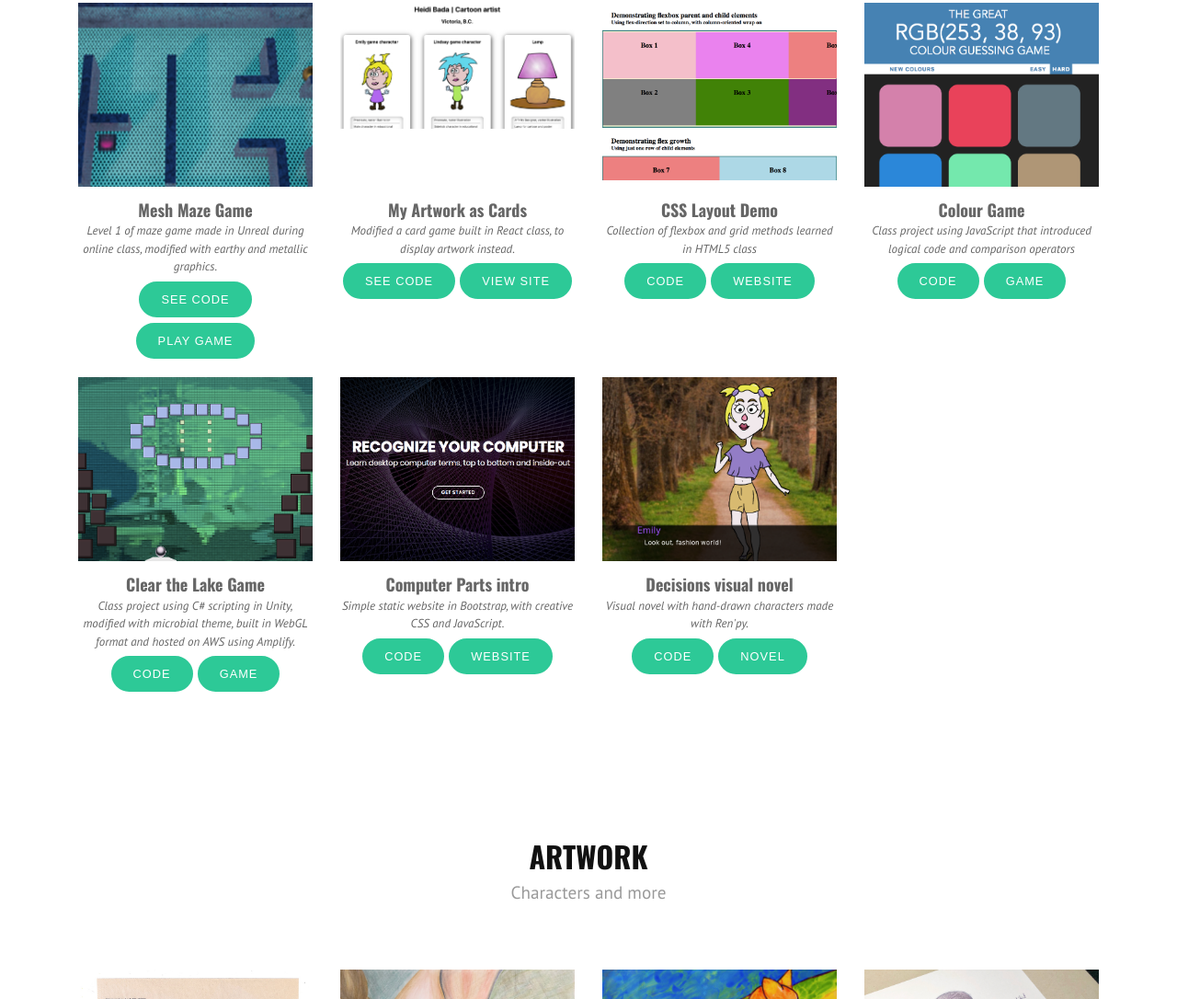
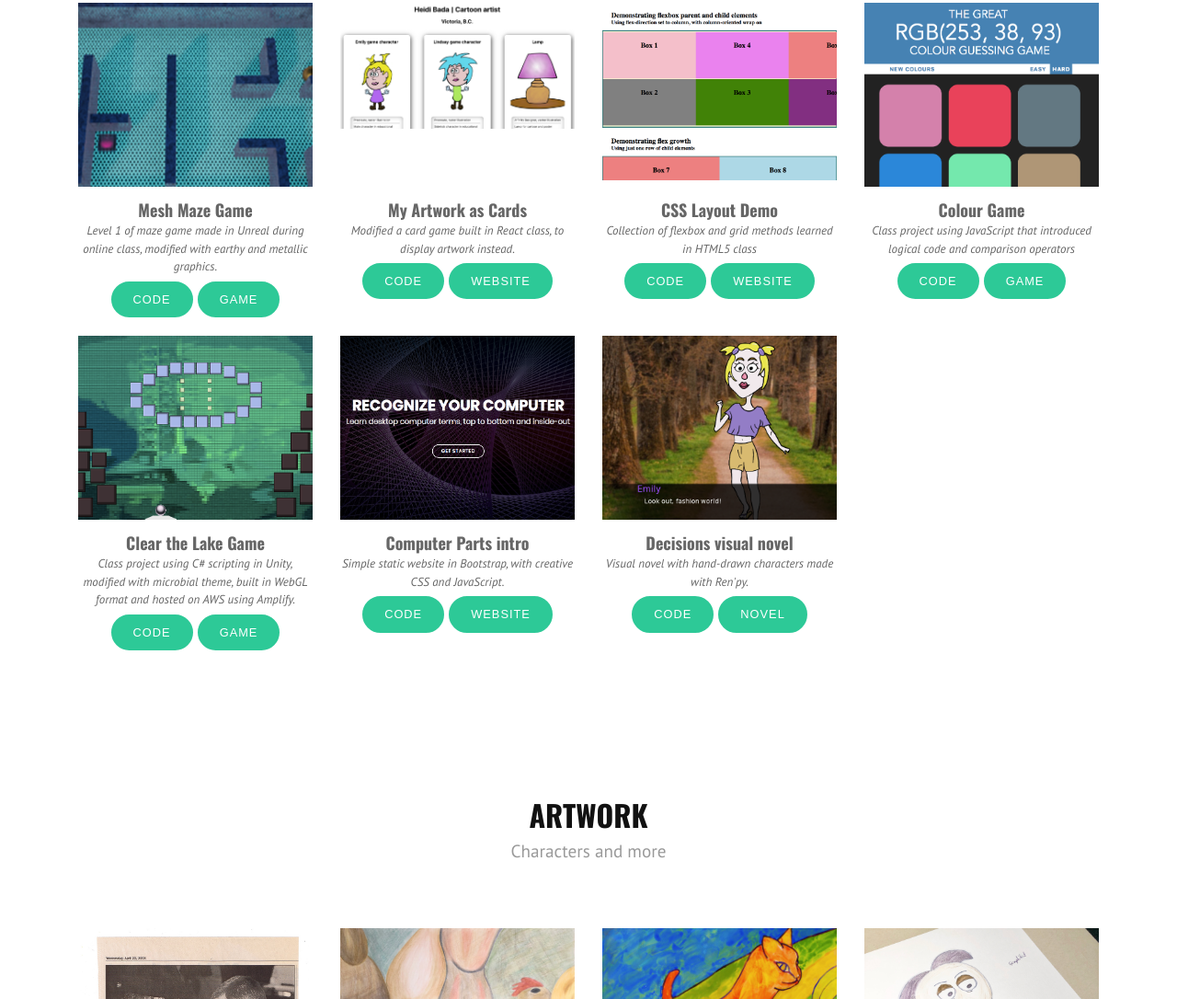
Before and after one commit to Hbada/Portfolio, a plain HTML site: page index.html in a window 1280 px wide. Shown: the part 1689-2775 px from the top of the page at 92% size. Drawn offline with nearby package versions, Linux system fonts and the light colour scheme.

Commit message:
shortened button text

```diff
--- a/index.html
+++ b/index.html
@@ -145,8 +145,8 @@
               <div class="pic"><img src="img/portfolio/mesh-maze-game-Heidi_Bada.png" alt="Screenshot of maze game built in Unreal game engine"></div>
               <h4>Mesh Maze Game</h4>
               <span>Level 1 of maze game made in Unreal during online class, modified with earthy and metallic graphics.</span>
-              <a href="https://github.com/Hbada/meshmaze" target="_blank"><button type="button" class="btn">See code</button></a>
-              <a href="https://badadigital.itch.io/mesh-maze" target="_blank"><button type="button" class="btn" target="_blank">Play game</button></a>
+              <a href="https://github.com/Hbada/meshmaze" target="_blank"><button type="button" class="btn">Code</button></a>
+              <a href="https://badadigital.itch.io/mesh-maze" target="_blank"><button type="button" class="btn" target="_blank">Game</button></a>
             </div>
           </div>
 
@@ -155,8 +155,8 @@
               <div class="pic"><img src="img/portfolio/art-portfolio-homepage.png" alt="React site built with cards"></div>
               <h4>My Artwork as Cards</h4>
               <span>Modified a card game built in React class, to display artwork instead.</span>
-              <a href="https://github.com/Hbada/art-portfolio" target="_blank"><button type="button" class="btn">See code</button></a>
-              <a href="https://hbada.github.io/art-portfolio" target="_blank"><button type="button" class="btn" target="_blank">View site</button></a>
+              <a href="https://github.com/Hbada/art-portfolio" target="_blank"><button type="button" class="btn">Code</button></a>
+              <a href="https://hbada.github.io/art-portfolio" target="_blank"><button type="button" class="btn" target="_blank">Website</button></a>
             </div>
           </div>
 
```
